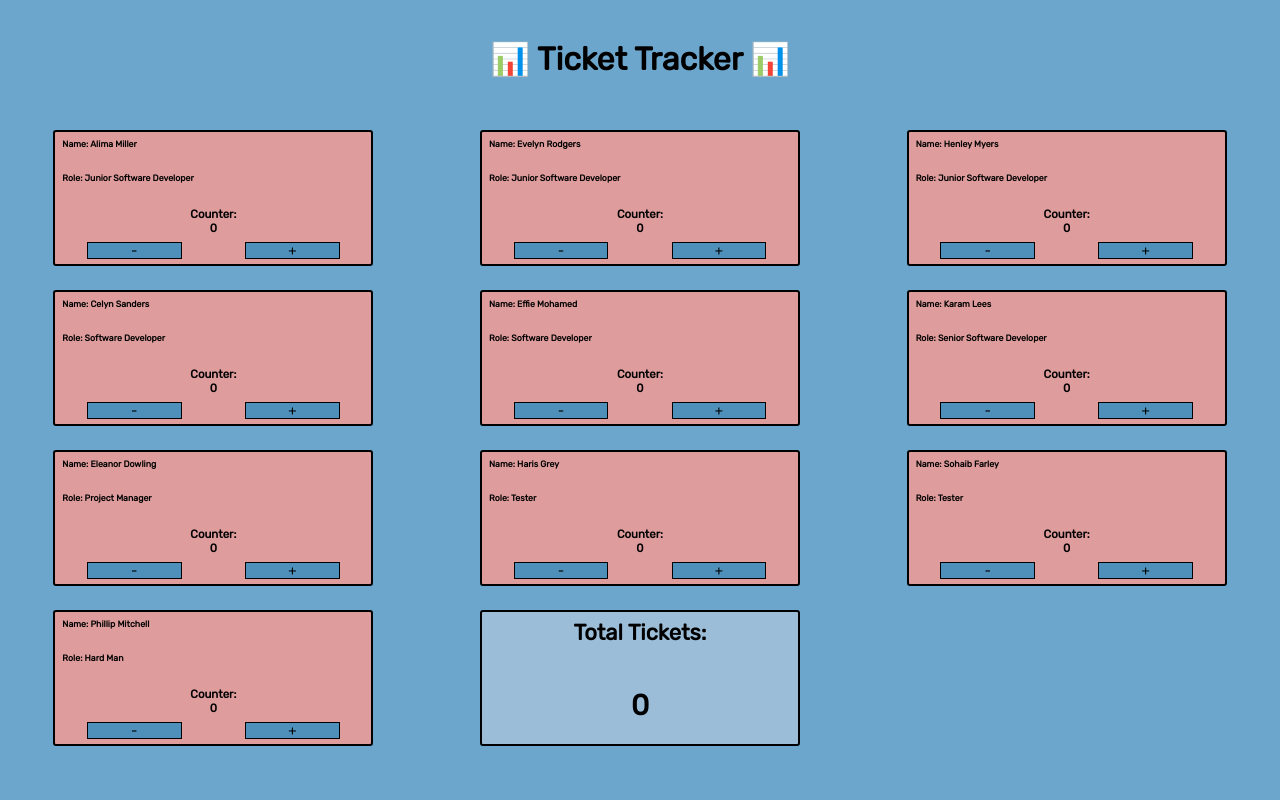
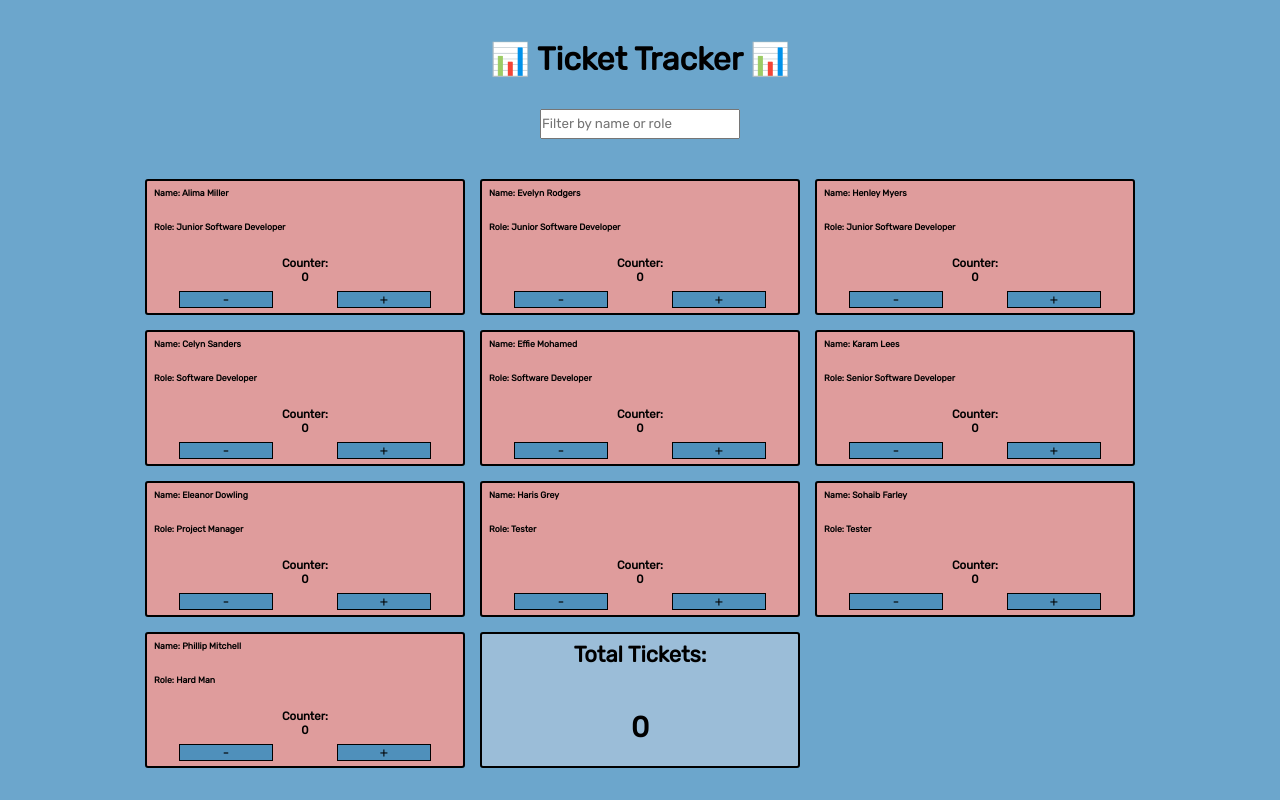
Before and after one commit to luke-welbourn/ticket-tracker, a React (Vite) app: page / in a window 1280 px wide. Built offline with nearby package versions, Linux system fonts and the light colour scheme.

Commit message:
cards received more styling, gap created. added filter for generated cards, SearchBox component added and worked into map.

```diff
--- /dev/null
+++ b/src/components/SearchBox/SearchBox.tsx
@@ -0,0 +1,21 @@
+import { FormEventHandler } from "react";
+import "./SearchBox.scss";
+
+type SearchBoxProps = {
+  searchTerm: string;
+  handleInput: FormEventHandler<HTMLInputElement>;
+};
+
+const SearchBox = ({ searchTerm, handleInput }: SearchBoxProps) => {
+  return (
+    <input
+      type="text"
+      value={searchTerm}
+      onInput={handleInput}
+      placeholder="Filter by name or role"
+      className="user-input"
+    />
+  );
+};
+
+export default SearchBox;
--- a/src/components/Ticket/Ticket.scss
+++ b/src/components/Ticket/Ticket.scss
@@ -22,6 +22,7 @@
   grid-template-rows: 1fr 1fr 1fr 1fr;
   justify-items: center;
   align-items: center;
+  gap: 15px;
 
   .ticket-tile__counterContainer {
     text-align: center;
@@ -58,3 +59,14 @@
 .ticket-tile--high {
   background-color: rgb(90, 211, 90);
 }
+
+.search-box__created {
+  display: flex;
+  justify-content: center;
+  padding-bottom: 40px;
+  height: 70px;
+
+  .user-input {
+    width: 200px;
+  }
+}
--- a/src/components/Ticket/Ticket.tsx
+++ b/src/components/Ticket/Ticket.tsx
@@ -1,4 +1,5 @@
-import { useState } from "react";
+import { useState, FormEvent } from "react";
+import SearchBox from "../SearchBox/SearchBox";
 
 import "./Ticket.scss";
 
@@ -16,6 +17,29 @@ const Ticket = ({ info }: TicketProps) => {
   const [counters, setCounters] = useState<number[]>(
     new Array(info.length).fill(0)
   );
+  //
+  //
+  // between these points is all the stuff for the search box reference.
+
+  const [searchTerm, setSearchTerm] = useState<string>("");
+
+  const handleInput = (event: FormEvent<HTMLInputElement>) => {
+    const userInput = event.currentTarget.value.toLowerCase();
+    setSearchTerm(userInput);
+  };
+
+  const filteredWorkersBySearchTerm = info.filter((worker) => {
+    if (worker.name.toLowerCase().includes(searchTerm)) {
+      return true;
+    } else if (worker.role.toLowerCase().includes(searchTerm)) {
+      return true;
+    } else {
+      return false;
+    }
+  });
+
+  //
+  //
 
   const handleIncrement = (index: number) => {
     setCounters((prevCounters) => {
@@ -39,8 +63,12 @@ const Ticket = ({ info }: TicketProps) => {
   const total = counters.reduce((sum, currentValue) => sum + currentValue, 0);
 
   return (
+    <div>
+      <div className="search-box__created">
+        <SearchBox searchTerm={searchTerm} handleInput={handleInput} />
+      </div>
       <div className="ticket-container__created">
-      {info.map((worker, index) => (
+        {filteredWorkersBySearchTerm.map((worker, index) => (
           <div
             className={`ticket-tile ${
               counters[index] <= 1
@@ -71,6 +99,7 @@ const Ticket = ({ info }: TicketProps) => {
           </div>
         </div>
       </div>
+    </div>
   );
 };
 
```
Also changed, not shown: src/components/SearchBox/SearchBox.scss (added). Lines whose indentation alone changed are shown as unchanged.
